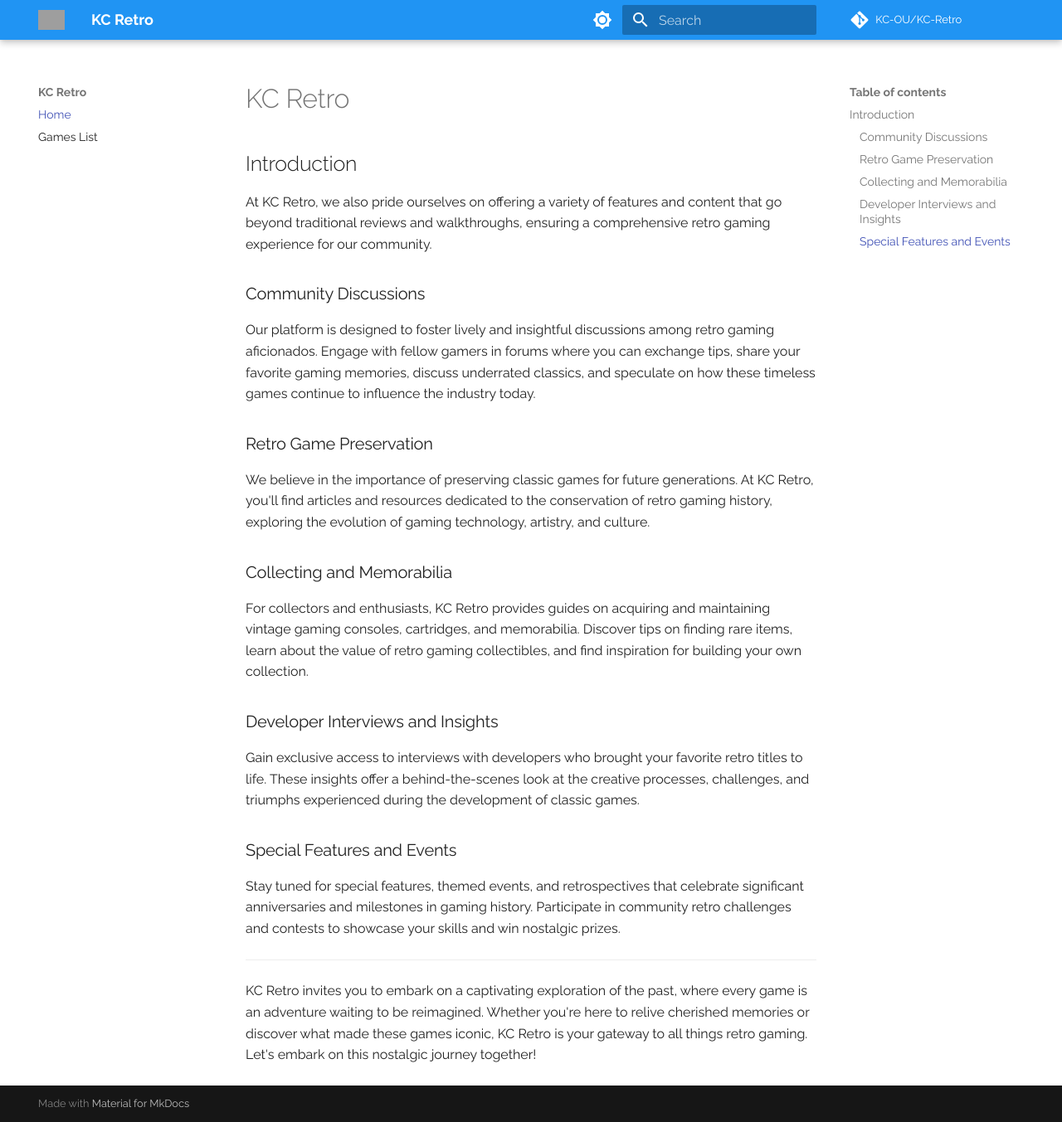
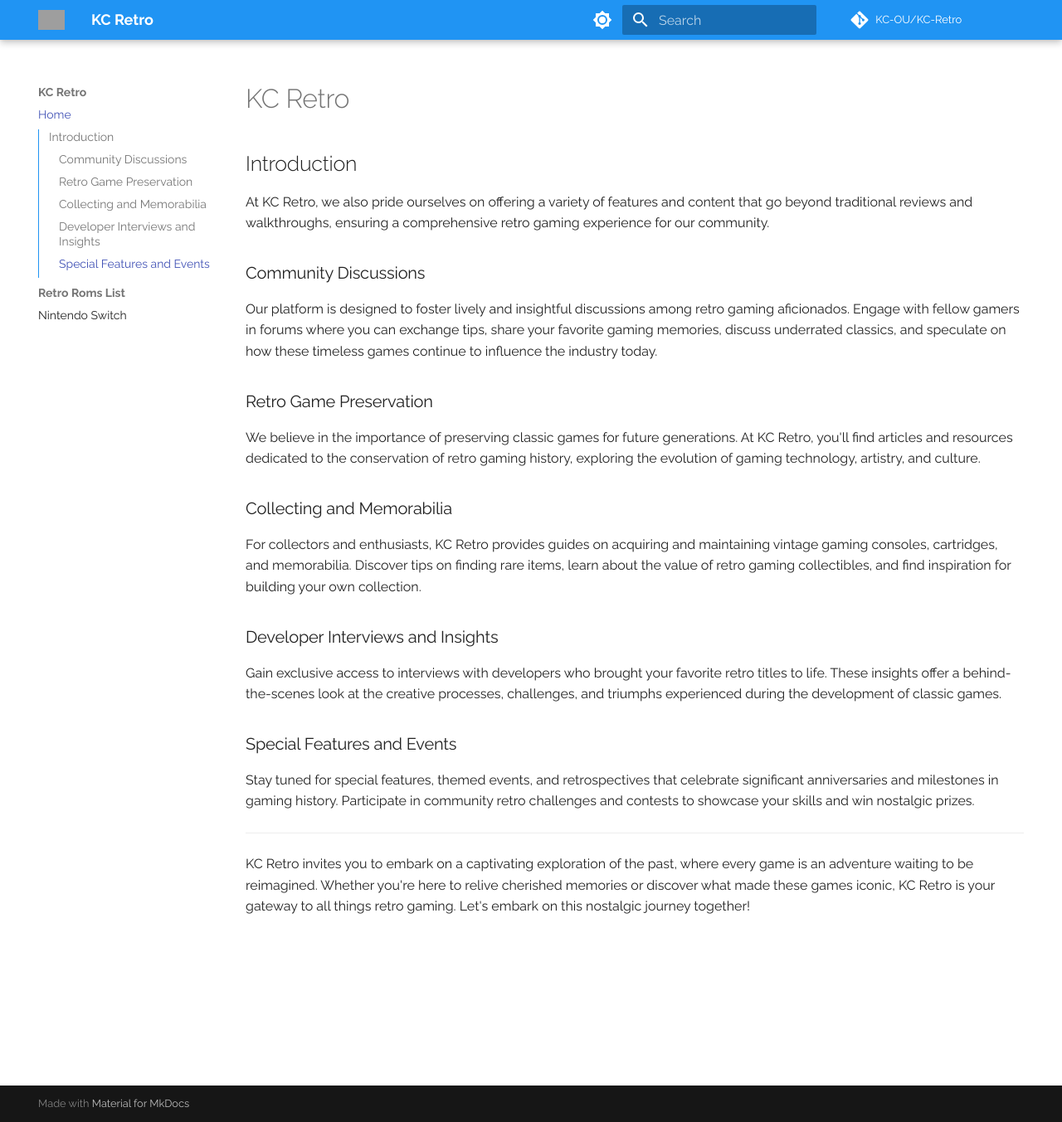
Before and after one commit to KC-OU/KC-RETRO, an MkDocs documentation site: the page built from docs/index.md, in a window 1280 px wide and 1353 px high. Shown: the whole window at 83% size. Built offline with MkDocs 1.6.1 and Material for MkDocs 9.7.7, drawn with Linux system fonts in a browser that asks for light colours; comment, search, counter and statistics services are not loaded; grey boxes are pictures that could not be loaded.

Commit message:
adding Switch

```diff
--- a/mkdocs.yml
+++ b/mkdocs.yml
@@ -6,7 +6,8 @@ repo_name: KC-OU/KC-Retro
 # navigation
 nav:
   - Home: "index.md"
-  - Games List: "games_list.md"
+  - Retro Roms List:
+      - Nintendo Switch: "roms-list/Nintendo-Switch.md"
 
 theme:
   # Theme: https://squidfunk.github.io/mkdocs-material/
@@ -25,6 +26,7 @@ theme:
     - navigation.instant
     - navigation.sections
     - content.code.copy
+    - toc.integrate
     - content.code.annotate
     - announce.dismiss
   logo: assets/logo.png
```
Also changed, not shown: docs/roms-list/Nintendo-Switch.md (added, +1 -0 lines), docs/games_list.md (deleted).
